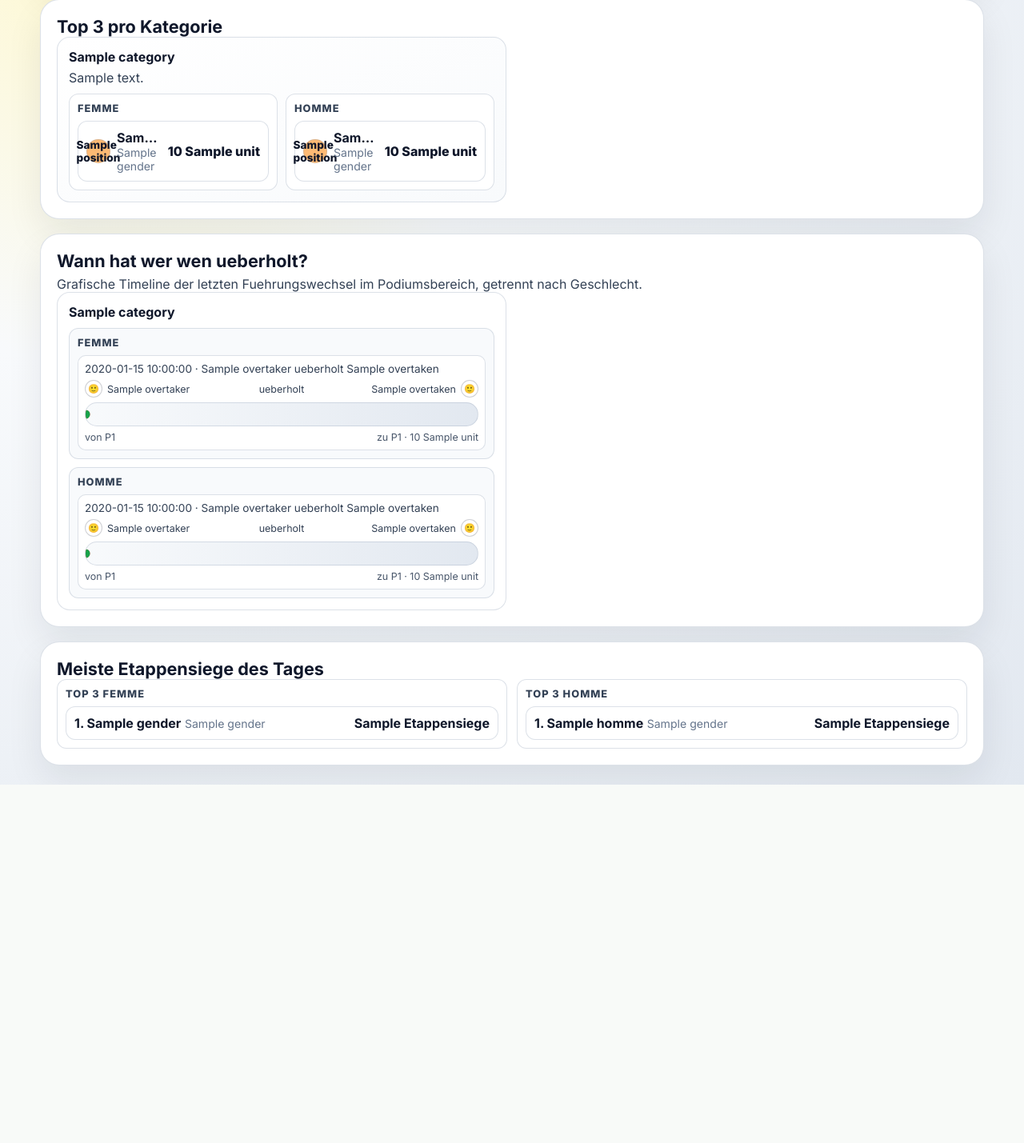
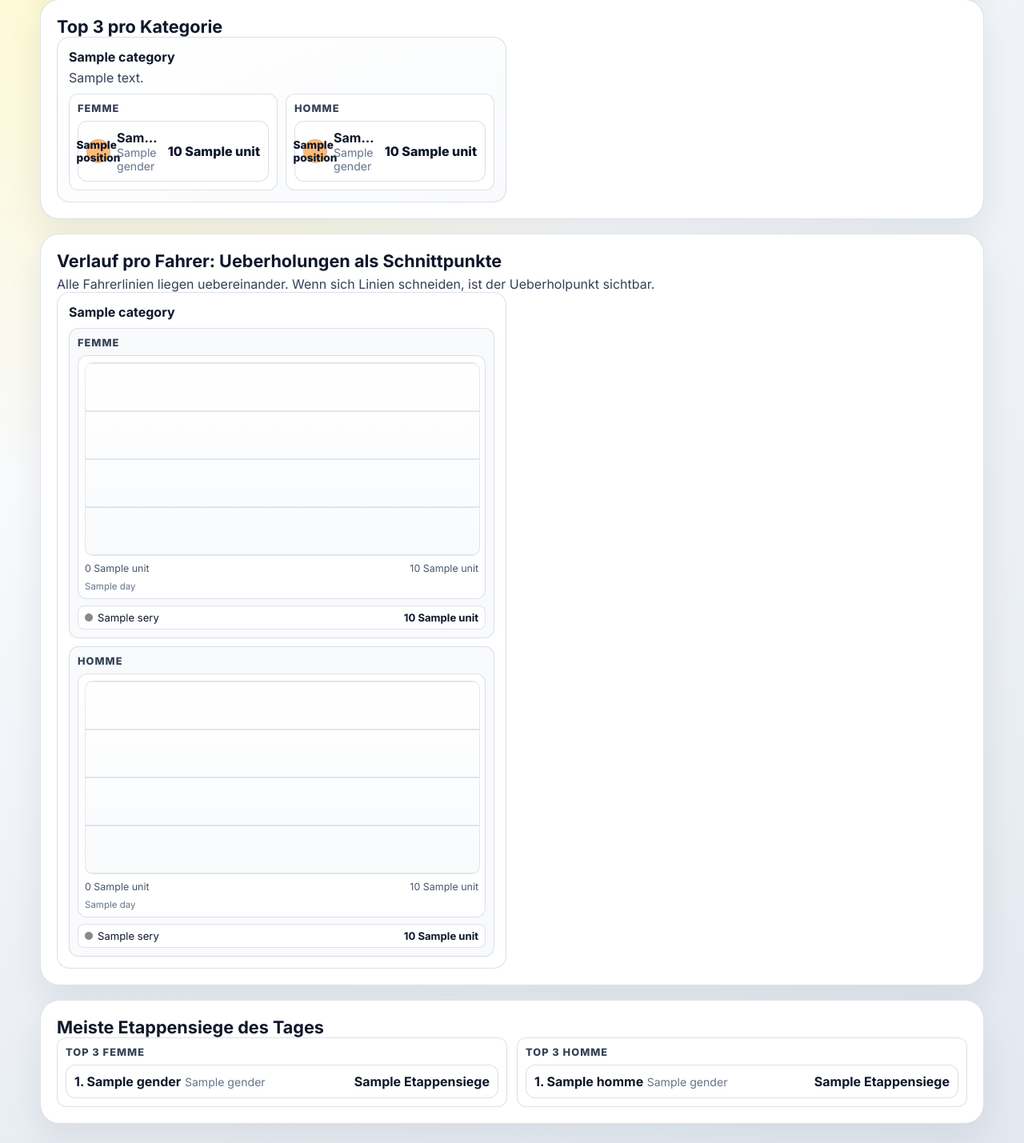
Before and after one commit to carlottadietz/tourwithfriends, a Flask app: template templates/ceremony.html in a window 1280 px wide. Shown: the part 226-1655 px from the top of the page at 80% size. Before the commit the page ends 1207 px from the top, so only its background shows below. Run offline with Flask 3, Linux system fonts and the light colour scheme; the template is opened without the code that fills it: most values are stand-ins (such as "Sample title", 1, 10 or a date in 2020); some libraries are stand-ins or nearby versions; some web fonts are replaced.

Commit message:
Replace overtake timeline with overlaid rider line charts

```diff
--- a/app.py
+++ b/app.py
@@ -784,6 +784,153 @@ def build_category_overtake_history(conn, max_events_per_category=20):
         )
 
     return history
+
+
+def build_category_progress_graphs(conn):
+    users_meta = conn.execute(
+        "SELECT id, name, gender FROM users ORDER BY name ASC, id ASC"
+    ).fetchall()
+    if not users_meta:
+        return []
+
+    daily_rows = conn.execute(
+        """
+        SELECT
+            date(created_at) AS ride_day,
+            user_id,
+            COALESCE(SUM(distance_km), 0) AS distance_km,
+            COALESCE(SUM(elevation_m), 0) AS elevation_m,
+            COALESCE(SUM(duration_min), 0) AS duration_min
+        FROM rides
+        GROUP BY date(created_at), user_id
+        ORDER BY date(created_at) ASC, user_id ASC
+        """
+    ).fetchall()
+
+    day_values = sorted({row["ride_day"] for row in daily_rows})
+    if not day_values:
+        return []
+
+    day_labels = []
+    for day in day_values:
+        try:
+            day_labels.append(datetime.fromisoformat(day).strftime("%d.%m"))
+        except ValueError:
+            day_labels.append(day)
+
+    daily_by_day_user = {}
+    for row in daily_rows:
+        daily_by_day_user.setdefault(row["ride_day"], {})[row["user_id"]] = {
+            "distance_km": row["distance_km"],
+            "elevation_m": row["elevation_m"],
+            "duration_min": row["duration_min"],
+        }
+
+    palette = [
+        "#2563eb",
+        "#dc2626",
+        "#16a34a",
+        "#9333ea",
+        "#f59e0b",
+        "#0f766e",
+        "#f97316",
+        "#475569",
+        "#be123c",
+        "#4f46e5",
+    ]
+
+    category_graphs = []
+    for category in get_ceremony_category_definitions():
+        category_key = category["key"]
+        charts_by_gender = {"Femme": None, "Homme": None}
+
+        for gender in VALID_GENDERS:
+            gender_users = [row for row in users_meta if row["gender"] == gender]
+            totals_by_user = {
+                row["id"]: {
+                    "distance_km": 0.0,
+                    "elevation_m": 0.0,
+                    "duration_min": 0.0,
+                }
+                for row in gender_users
+            }
+
+            all_series = []
+            for index, user_row in enumerate(gender_users):
+                user_id = user_row["id"]
+                values = []
+                for day in day_values:
+                    day_user_values = daily_by_day_user.get(day, {}).get(user_id)
+                    if day_user_values:
+                        totals_by_user[user_id]["distance_km"] += day_user_values["distance_km"]
+                        totals_by_user[user_id]["elevation_m"] += day_user_values["elevation_m"]
+                        totals_by_user[user_id]["duration_min"] += day_user_values["duration_min"]
+
+                    values.append(get_ranking_value_for_category(category_key, totals_by_user[user_id]))
+
+                all_series.append(
+                    {
+                        "user_id": user_id,
+                        "name": user_row["name"],
+                        "color": palette[index % len(palette)],
+                        "values": values,
+                    }
+                )
+
+            active_series = [
+                series for series in all_series if any(value > 0 for value in series["values"])
+            ]
+
+            y_max = 0.0
+            for series in active_series:
+                if series["values"]:
+                    y_max = max(y_max, max(series["values"]))
+            if y_max <= 0:
+                y_max = 1.0
+
+            total_days = len(day_values)
+            for series in active_series:
+                points = []
+                for idx, value in enumerate(series["values"]):
+                    x_pct = 0.0 if total_days <= 1 else (idx / (total_days - 1)) * 100.0
+                    y_pct = 100.0 - ((value / y_max) * 100.0)
+                    points.append(
+                        {
+                            "x_pct": round(x_pct, 2),
+                            "y_pct": round(y_pct, 2),
+                            "day_label": day_labels[idx],
+                            "value": round(value, 2),
+                        }
+                    )
+
+                series["points"] = points
+                series["polyline"] = " ".join(
+                    f"{point['x_pct']},{point['y_pct']}" for point in points
+                )
+                series["latest_value"] = round(series["values"][-1], 2) if series["values"] else 0.0
+
+            active_series = sorted(
+                active_series,
+                key=lambda entry: (-entry["latest_value"], entry["name"].lower()),
+            )
+
+            charts_by_gender[gender] = {
+                "days": day_labels,
+                "y_max": round(y_max, 2),
+                "series": active_series,
+            }
+
+        category_graphs.append(
+            {
+                "key": category_key,
+                "title": category["title"],
+                "unit": category["unit"],
+                "description": category["description"],
+                "charts_by_gender": charts_by_gender,
+            }
+        )
+
+    return category_graphs
 
 
 def build_stage_wins_leaderboard(conn):
@@ -1333,14 +1480,14 @@ def ceremony_dashboard():
 
     conn = get_db()
     ceremony_categories = build_ceremony_top_three(conn)
-    ceremony_overtakes = build_category_overtake_history(conn)
+    ceremony_progress_graphs = build_category_progress_graphs(conn)
     stage_wins_leaderboard = build_stage_wins_leaderboard(conn)
 
     return render_template(
         "ceremony.html",
         user=user,
         ceremony_categories=ceremony_categories,
-        ceremony_overtakes=ceremony_overtakes,
+        ceremony_progress_graphs=ceremony_progress_graphs,
         stage_wins_leaderboard=stage_wins_leaderboard,
     )
 
--- a/templates/ceremony.html
+++ b/templates/ceremony.html
@@ -236,35 +236,22 @@
       gap: 8px;
     }
 
-    .graph-list {
-      margin: 0;
-      padding: 0;
-      list-style: none;
+    .chart-frame {
+      border: 1px solid var(--line);
+      border-radius: 12px;
+      background: #fff;
+      padding: 8px;
       display: grid;
       gap: 8px;
     }
 
-    .graph-item {
-      background: #fff;
-      border: 1px solid var(--line);
+    .chart-svg {
+      width: 100%;
+      height: 240px;
+      display: block;
       border-radius: 10px;
-      padding: 8px;
-      display: grid;
-      gap: 6px;
-    }
-
-    .graph-label {
-      color: #334155;
-      font-size: 0.85rem;
-    }
-
-    .rank-track {
-      position: relative;
-      height: 28px;
-      border-radius: 999px;
-      background: linear-gradient(90deg, #f8fafc, #e2e8f0);
-      border: 1px solid var(--line);
-      overflow: hidden;
+      background: linear-gradient(180deg, rgba(255,255,255,0.8), rgba(248,250,252,0.95));
+      border: 1px solid rgba(148,163,184,0.25);
     }
 
     .history-card.category-yellow .rank-track {
@@ -283,71 +270,92 @@
       background: linear-gradient(90deg, #dcfce7, #86efac);
     }
 
-    .rank-dot {
-      position: absolute;
-      top: 50%;
-      width: 11px;
-      height: 11px;
-      border-radius: 999px;
-      transform: translate(-50%, -50%);
+    .history-card.category-yellow .chart-svg {
+      background: linear-gradient(180deg, rgba(254, 252, 232, 0.9), rgba(254, 249, 195, 0.8));
     }
 
-    .rank-dot.from {
-      background: #ef4444;
+    .history-card.category-white .chart-svg {
+      background: linear-gradient(180deg, rgba(255, 255, 255, 0.95), rgba(241, 245, 249, 0.9));
     }
 
-    .rank-dot.to {
-      background: #16a34a;
+    .history-card.category-polka .chart-svg {
+      background: linear-gradient(180deg, rgba(255, 245, 245, 0.95), rgba(254, 226, 226, 0.92));
     }
 
-    .rank-line {
-      position: absolute;
-      top: 50%;
-      height: 3px;
-      border-radius: 999px;
-      background: #0f172a;
-      transform: translateY(-50%);
+    .history-card.category-green .chart-svg {
+      background: linear-gradient(180deg, rgba(240, 253, 244, 0.95), rgba(220, 252, 231, 0.9));
     }
 
-    .avatar-lane {
-      display: grid;
-      grid-template-columns: 1fr auto 1fr;
-      align-items: center;
-      gap: 6px;
-      font-size: 0.78rem;
-      color: #334155;
+    .chart-grid line {
+      stroke: rgba(148, 163, 184, 0.35);
+      stroke-width: 0.6;
     }
 
-    .avatar-chip {
+    .chart-line {
+      fill: none;
+      stroke-width: 1.6;
+      opacity: 0.92;
+      stroke-linejoin: round;
+      stroke-linecap: round;
+    }
+
+    .chart-point {
+      stroke: #ffffff;
+      stroke-width: 0.5;
+    }
+
+    .chart-axis {
+      display: flex;
+      justify-content: space-between;
+      font-size: 0.78rem;
+      color: #475569;
+    }
+
+    .day-row {
+      display: flex;
+      justify-content: space-between;
+      gap: 8px;
+      color: #64748b;
+      font-size: 0.72rem;
+      overflow-x: auto;
+      white-space: nowrap;
+    }
+
+    .legend-list {
+      margin: 0;
+      padding: 0;
+      list-style: none;
+      display: grid;
+      gap: 6px;
+    }
+
+    .legend-list li {
+      display: flex;
+      align-items: center;
+      justify-content: space-between;
+      gap: 10px;
+      font-size: 0.82rem;
+      border-radius: 8px;
+      border: 1px solid rgba(148, 163, 184, 0.3);
+      background: rgba(255, 255, 255, 0.88);
+      padding: 6px 8px;
+    }
+
+    .legend-main {
       display: inline-flex;
       align-items: center;
       gap: 6px;
       min-width: 0;
     }
 
-    .avatar-chip.end {
-      justify-content: flex-end;
-    }
-
-    .avatar-chip img,
-    .avatar-fallback {
-      width: 20px;
-      height: 20px;
+    .legend-dot {
+      width: 10px;
+      height: 10px;
       border-radius: 999px;
-      object-fit: cover;
-      border: 1px solid rgba(15, 23, 42, 0.2);
-      background: #fff;
       flex: 0 0 auto;
     }
 
-    .avatar-fallback {
-      display: inline-flex;
-      align-items: center;
-      justify-content: center;
-      font-size: 0.7rem;
-    }
-
-    .avatar-name {
+    .legend-name {
       white-space: nowrap;
       overflow: hidden;
       text-overflow: ellipsis;
@@ -456,9 +464,9 @@
         </div>
         <ul class="change-list">
           <li>Top 3 je Kategorie sind jetzt getrennt nach Femme und Homme.</li>
-          <li>Ueberholungen werden als grafische Timeline dargestellt.</li>
-          <li>Jede Ueberholung zeigt Startplatz, Zielplatz und den erreichten Wert.</li>
-          <li>In der Timeline sind kleine Profil-Avatare von ueberholender und ueberholter Person sichtbar.</li>
+          <li>Ueberholungen sind jetzt als Liniengraph mit allen Fahrern pro Kategorie sichtbar.</li>
+          <li>Die Linien liegen uebereinander, damit Schnittpunkte und Ueberholungen direkt erkennbar sind.</li>
+          <li>Pro Tag wird der Verlauf jeder Person ueber die Tour visualisiert.</li>
           <li>Etappensiege sind auf Top 3 pro Geschlecht begrenzt.</li>
         </ul>
       </div>
@@ -502,56 +510,59 @@
     </section>
 
     <section class="card">
-      <h2>Wann hat wer wen ueberholt?</h2>
-      <p>Grafische Timeline der letzten Fuehrungswechsel im Podiumsbereich, getrennt nach Geschlecht.</p>
+      <h2>Verlauf pro Fahrer: Ueberholungen als Schnittpunkte</h2>
+      <p>Alle Fahrerlinien liegen uebereinander. Wenn sich Linien schneiden, ist der Ueberholpunkt sichtbar.</p>
       <div class="history-grid">
-        {% for category in ceremony_overtakes %}
+        {% for category in ceremony_progress_graphs %}
           <article class="history-card category-{{ category.key }}">
             <strong>{{ category.title }}</strong>
             {% for gender in ['Femme', 'Homme'] %}
               <section class="overtake-gender">
                 <span class="gender-title">{{ gender }}</span>
-                <ul class="graph-list">
-                  {% for event in category.events_by_gender[gender] %}
-                    {% set from_pos = ((event.from_rank - 1) / 2.0) * 100 %}
-                    {% set to_pos = ((event.to_rank - 1) / 2.0) * 100 %}
-                    {% set left_pos = from_pos if from_pos < to_pos else to_pos %}
-                    {% set width_pos = (to_pos - from_pos) if to_pos > from_pos else (from_pos - to_pos) %}
-                    <li class="graph-item">
-                      <div class="graph-label">{{ event.time }} · {{ event.overtaker }} ueberholt {{ event.overtaken }}</div>
-                      <div class="avatar-lane">
-                        <span class="avatar-chip">
-                          {% if event.overtaker_profile_image %}
-                            <img src="{{ url_for('uploaded_file', filename=event.overtaker_profile_image) }}" alt="Profilbild von {{ event.overtaker }}">
-                          {% else %}
-                            <span class="avatar-fallback">🙂</span>
-                          {% endif %}
-                          <span class="avatar-name">{{ event.overtaker }}</span>
+                {% set chart = category.charts_by_gender[gender] %}
+                {% if chart.series %}
+                  <div class="chart-frame">
+                    <svg class="chart-svg" viewBox="0 0 100 100" preserveAspectRatio="none" aria-label="{{ category.title }} Verlauf {{ gender }}">
+                      <g class="chart-grid">
+                        <line x1="0" y1="0" x2="100" y2="0"></line>
+                        <line x1="0" y1="25" x2="100" y2="25"></line>
+                        <line x1="0" y1="50" x2="100" y2="50"></line>
+                        <line x1="0" y1="75" x2="100" y2="75"></line>
+                        <line x1="0" y1="100" x2="100" y2="100"></line>
+                      </g>
+                      {% for series in chart.series %}
+                        <polyline class="chart-line" points="{{ series.polyline }}" stroke="{{ series.color }}"></polyline>
+                        {% for point in series.points %}
+                          <circle class="chart-point" cx="{{ point.x_pct }}" cy="{{ point.y_pct }}" r="0.9" fill="{{ series.color }}">
+                            <title>{{ series.name }} · {{ point.day_label }} · {{ point.value|round(2) }} {{ category.unit }}</title>
+                          </circle>
+                        {% endfor %}
+                      {% endfor %}
+                    </svg>
+                    <div class="chart-axis">
+                      <span>0 {{ category.unit }}</span>
+                      <span>{{ chart.y_max|round(2) }} {{ category.unit }}</span>
+                    </div>
+                    <div class="day-row">
+                      {% for day in chart.days %}
+                        <span>{{ day }}</span>
+                      {% endfor %}
+                    </div>
+                  </div>
+                  <ul class="legend-list">
+                    {% for series in chart.series %}
+                      <li>
+                        <span class="legend-main">
+                          <span class="legend-dot" style="background: {{ series.color }};"></span>
+                          <span class="legend-name">{{ series.name }}</span>
                         </span>
-                        <span>ueberholt</span>
-                        <span class="avatar-chip end">
-                          <span class="avatar-name">{{ event.overtaken }}</span>
-                          {% if event.overtaken_profile_image %}
-                            <img src="{{ url_for('uploaded_file', filename=event.overtaken_profile_image) }}" alt="Profilbild von {{ event.overtaken }}">
-                          {% else %}
-                            <span class="avatar-fallback">🙂</span>
-                          {% endif %}
-                        </span>
-                      </div>
-                      <div class="rank-track" aria-label="Von Platz {{ event.from_rank }} auf Platz {{ event.to_rank }}">
-                        <div class="rank-line" style="left: {{ left_pos }}%; width: {{ width_pos }}%;"></div>
-                        <div class="rank-dot from" style="left: {{ from_pos }}%;"></div>
-                        <div class="rank-dot to" style="left: {{ to_pos }}%;"></div>
-                      </div>
-                      <div class="rank-captions">
-                        <span>von P{{ event.from_rank }}</span>
-                        <span>zu P{{ event.to_rank }} · {{ event.value|round(2) }} {{ category.unit }}</span>
-                      </div>
-                    </li>
-                  {% else %}
-                    <li><span class="muted">Noch keine Ueberholungen im Podiumsbereich.</span></li>
-                  {% endfor %}
-                </ul>
+                        <strong>{{ series.latest_value|round(2) }} {{ category.unit }}</strong>
+                      </li>
+                    {% endfor %}
+                  </ul>
+                {% else %}
+                  <span class="muted">Noch keine Fahrten fuer diesen Verlauf vorhanden.</span>
+                {% endif %}
               </section>
             {% endfor %}
           </article>
```
Also changed, not shown: tests/test_app.py (+2 -2 lines).
